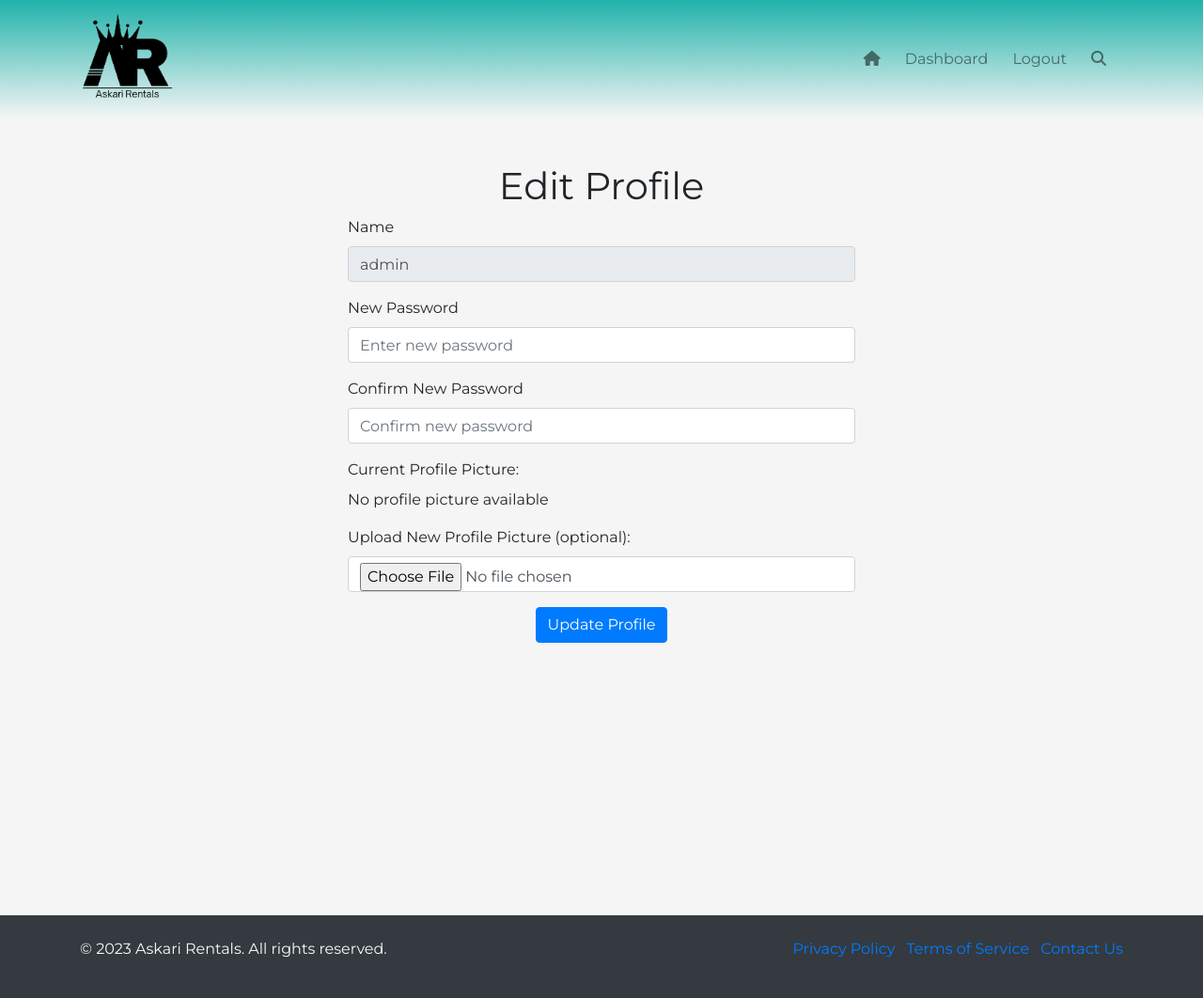
After one commit to atifdumbaboy/askarirentals, a PHP site: page /edit_profile.php in a window 1280 px wide. The commit adds this page. Shown: the whole page at 94% size. Run offline with PHP 8.4, Linux system fonts and the light colour scheme; a user stored in the database is signed in; data comes from the database, SQL or seed files in the repository; some libraries are stand-ins or nearby versions.

Commit message:
edit profile added

```diff
--- a/dashboard.php
+++ b/dashboard.php
@@ -34,7 +34,8 @@ include('header.php');
     <div class="row">
         <div class="col-md-12 text-center">
             <!-- Display the user's profile picture -->
-            <img src="media/profiles/<?php echo $profile_picture; ?>" alt="Profile Picture" class="img-fluid rounded-circle" style="max-width: 200px;">
+            <img src="media/profiles/<?php echo $profile_picture; ?>" alt="Profile Picture" class="img-fluid rounded-circle" style="max-width: 200px;" onmouseover="this.style.border='4px solid #4CAF50';"
+                 onmouseout="this.style.border='none';">
             <h1 style="margin-top: 40px; margin-bottom: 40px">Welcome, <?php echo $username; ?>!</h1>
         </div>
     </div>
--- /dev/null
+++ b/edit_profile.php
@@ -0,0 +1,117 @@
+<?php
+include_once('connection.php');
+session_start();
+
+// Check if the user is logged in
+if (!isset($_SESSION['username'])) {
+    // Redirect to a login page or display an error message
+    header("Location: login.php");
+    exit();
+}
+
+$username = $_SESSION['username'];
+
+// Check if the user wants to update their profile
+if (isset($_POST['update'])) {
+    $newPassword = $_POST['password'];
+    $confirmPassword = $_POST['confirm_password'];
+
+    // Check if passwords match
+    if ($newPassword !== $confirmPassword) {
+        $message = "Passwords do not match.";
+    } else {
+        // Hash the new password
+        $hashedPassword = password_hash($newPassword, PASSWORD_DEFAULT);
+
+        // Check if a new profile picture is uploaded
+        if (!empty($_FILES['profile_picture']['name'])) {
+            // Handle profile picture upload
+            $profilePictureTmp = $_FILES['profile_picture']['tmp_name'];
+            $profilePictureName = $_FILES['profile_picture']['name'];
+            $targetDirectory = "media/profiles/";
+            $profilePicturePath = $targetDirectory . $profilePictureName;
+
+            if (move_uploaded_file($profilePictureTmp, $profilePicturePath)) {
+                // Update the user's profile with the new password and profile picture
+                $updateQuery = "UPDATE users SET Password='$hashedPassword', `Profile Picture`='$profilePictureName' WHERE Name='$username'";
+                if ($mysqli->query($updateQuery)) {
+                    $message = "Profile updated successfully.";
+                } else {
+                    $message = "Error updating profile: " . $mysqli->error;
+                }
+            } else {
+                $message = "Error moving the uploaded profile picture.";
+            }
+        } else {
+            // Update the user's profile with the new password (without changing the profile picture)
+            $updateQuery = "UPDATE users SET Password='$hashedPassword' WHERE Name='$username'";
+            if ($mysqli->query($updateQuery)) {
+                $message = "Profile updated successfully. Redirecting to Dashboard";
+                header("Location: dashboard.php");
+            } else {
+                $message = "Error updating profile: " . $mysqli->error;
+            }
+        }
+    }
+}
+
+// Retrieve the user's existing information
+$userQuery = "SELECT * FROM users WHERE Name='$username'";
+$userResult = $mysqli->query($userQuery);
+$userData = $userResult->fetch_assoc();
+?>
+
+<?php // Include the header
+include('header.php');
+?>
+
+<div class="container mt-5 min-vh-100">
+    <div class="row">
+        <div class="col-md-12 text-center">
+            <h1>Edit Profile</h1>
+        </div>
+    </div>
+    <div class="row">
+        <div class="col-md-6 offset-md-3">
+            <div class="centered-form">
+                <form method="POST" enctype="multipart/form-data">
+                    <!-- Display the current details in the form -->
+                    <div class="form-group">
+                        <label for="name">Name</label>
+                        <input type="text" class="form-control" name="name" value="<?php echo $userData['Name']; ?>" required readonly>
+                    </div>
+                    <div class="form-group">
+                        <label for="password">New Password</label>
+                        <input type="password" class="form-control" name="password" placeholder="Enter new password">
+                    </div>
+                    <div class="form-group">
+                        <label for="confirm_password">Confirm New Password</label>
+                        <input type="password" class="form-control" name="confirm_password" placeholder="Confirm new password">
+                    </div>
+                    <!-- Display the current profile picture -->
+                    <div class="form-group">
+                        <label for="currentPicture">Current Profile Picture:</label>
+                        <?php if (!empty($userData['Profile Picture'])): ?>
+                            <img src="media/profiles/<?php echo $userData['Profile Picture']; ?>" class="img-fluid" style="max-height: 200px;" alt="Current Profile Picture">
+                        <?php else: ?>
+                            <p>No profile picture available</p>
+                        <?php endif; ?>
+                    </div>
+                    <!-- Allow the user to upload a new profile picture -->
+                    <div class="form-group">
+                        <label for="profile_picture">Upload New Profile Picture (optional):</label>
+                        <input type="file" class="form-control" name="profile_picture" accept="image/*">
+                    </div>
+                    <div class="form-group text-center">
+                        <input type="submit" class="btn btn-primary" name="update" value="Update Profile">
+                    </div>
+                </form>
+                <p class="text-center"><?php echo isset($message) ? $message : ''; ?></p>
+            </div>
+        </div>
+    </div>
+</div>
+
+<?php // Include the footer
+include('footer.php');
+?>
--- a/header.php
+++ b/header.php
@@ -3,9 +3,23 @@
 if (isset($_SESSION['username'])) {
     // User is logged in
     $username = $_SESSION['username'];
-    $dashboardNavItem = '<li class="nav-item">
-                            <a class="nav-link" href="dashboard.php">Dashboard</a>
-                        </li>';
+    $dashboardNavItem = ''; // Initialize the Dashboard nav-item
+    $editProfileNavItem = ''; // Initialize the Edit Profile nav-item
+
+    // Check if the current page is dashboard.php
+    $currentPage = basename($_SERVER['PHP_SELF']);
+    if ($currentPage === 'dashboard.php') {
+        // If on the dashboard, display a button for Edit Profile
+        $editProfileNavItem = '<li class="nav-item">
+                                <a class="nav-link" href="edit_profile.php">Edit Profile</a>
+                             </li>';
+    } else {
+        // If not on the dashboard, display Dashboard nav-item
+        $dashboardNavItem = '<li class="nav-item">
+                                <a class="nav-link" href="dashboard.php">Dashboard</a>
+                             </li>';
+    }
+
     $loginNavItem = '<li class="nav-item">
                         <a class="nav-link" href="logout.php">Logout</a>
                     </li>';
@@ -13,6 +27,7 @@ if (isset($_SESSION['username'])) {
 } else {
     // User is not logged in
     $dashboardNavItem = ''; // Don't display the dashboard link
+    $editProfileNavItem = ''; // Don't display the Edit Profile link
     $loginNavItem = '<li class="nav-item">
                         <a class="nav-link" href="login.php">Login</a>
                     </li>';
@@ -20,8 +35,10 @@ if (isset($_SESSION['username'])) {
                         <a class="nav-link" href="signup.php">Signup</a>
                     </li>';
 }
+?>
 
-?>
+
+
 <!DOCTYPE html>
 <html lang="en">
 <head>
@@ -49,7 +66,7 @@ if (isset($_SESSION['username'])) {
 <body>
 <nav class="navbar navbar-expand-lg navbar-light" style="background:linear-gradient(to bottom, lightseagreen, transparent)">
     <div class="container">
-        <a class="navbar-brand" href="#">
+        <a class="navbar-brand" href="index.php">
             <img src="media/logo.png" alt="Logo" height="100">
         </a>
         <button class="navbar-toggler" type="button" data-toggle="collapse" data-target="#navbarNav" aria-controls="navbarNav" aria-expanded="false" aria-label="Toggle navigation">
@@ -63,6 +80,7 @@ if (isset($_SESSION['username'])) {
                     </a>
                 </li>
                 <?php echo $dashboardNavItem; ?> <!-- Display Dashboard nav-item if logged in -->
+                <?php echo $editProfileNavItem; ?> <!-- Display Dashboard nav-item if logged in -->
                 <?php echo $signupNavItem; ?> <!-- Display Signup nav-item if not logged in -->
                 <?php echo $loginNavItem; ?> <!-- Display Login or Logout nav-item -->
                 <li class="nav-item">
```
Also changed, not shown: edit_home.php (+8 -1 lines), new_home.php (+2 -10 lines), media/homes/home_Atif Ashraf_1695322128_650c90108228c.jpg (added), media/profiles/6509d539756e3_Blue Modern Electricity Technology Initial Logo (2).png (added), media/profiles/Purple and Pink Illustration Youtube Profile Picture (1).png (added), 1 other file.
